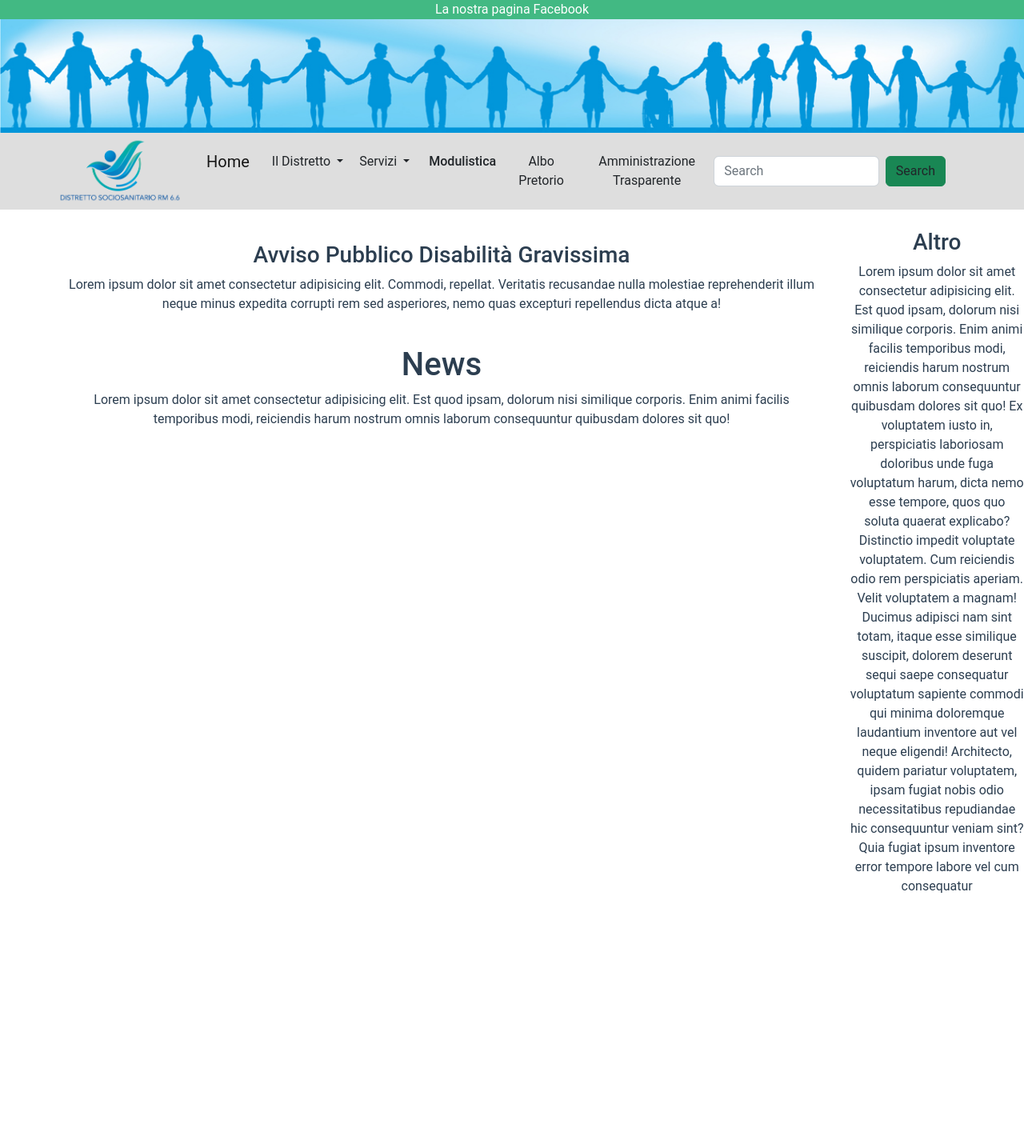
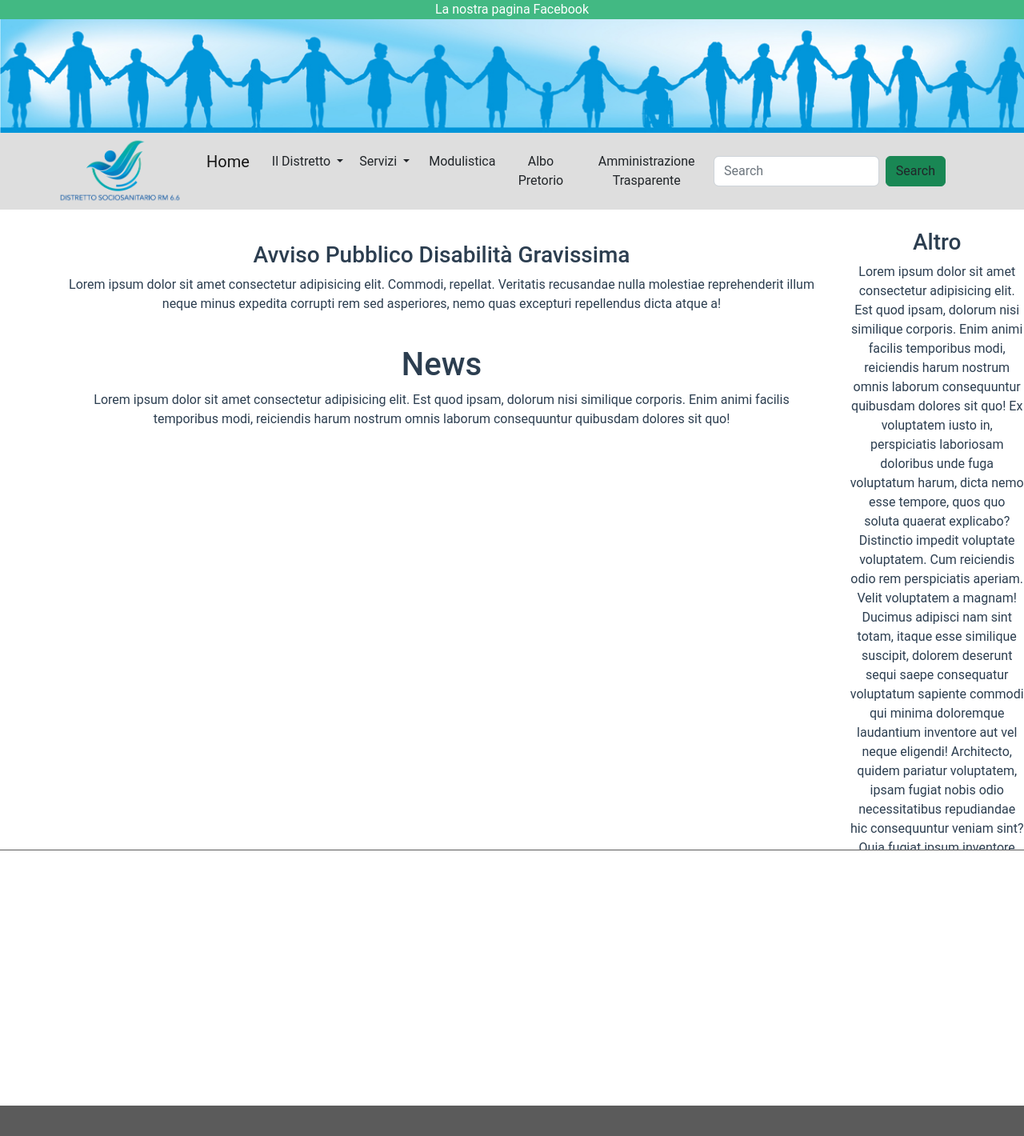
Before and after one commit to Ruma303/ciglieri-demo, a Vue app: page / in a window 1280 px wide. Shown: the top 1420 px of the page at 80% size. Before the commit the page ends 1160 px from the top, so only its background shows below. Built offline with nearby package versions, Linux system fonts and the light colour scheme.

Commit message:
navbar ok

```diff
--- a/src/App.vue
+++ b/src/App.vue
@@ -1,25 +1,31 @@
 <template>
-  <div class="app-container-external">
-    <div class="app-container-internal container-fluid px-0">
+  <div class="app-container container-fluid px-0">
 
+      <!-- $ Header e navbar -->
       <HeaderComponent id="header-component"/>
+
+      <!-- $ Main -->
       <div id="main-view-div">
         <!-- *Questo router-view sará il componente dinamico che mostrerá altre views -->
         <router-view id="main-component"/>
-        <RightSideComponent id="rigthside-container" />
+        <RightSideComponent id="rightside-container" />
       </div>
 
-    </div>
+      <!-- $ Footer -->
+      <Footer id="footer-component"/>
+
   </div>
 </template>
 
 <script>
-import HeaderComponent from './components/header/HeaderComponent.vue';
-import RightSideComponent from '@/components/homepage/RightSideComponent.vue'
+import HeaderComponent from '@/components/header/HeaderComponent.vue';
+import RightSideComponent from '@/components/homepage/RightSideComponent.vue';
+import Footer from '@/components/footer/FooterComponent.vue'
 export default {
     components: {
     HeaderComponent,
     RightSideComponent,
+    Footer,
   }
 }
 
@@ -45,21 +51,20 @@ a {
   -moz-osx-font-smoothing: grayscale;
   text-align: center;
   color: #2c3e50;
+  //width: 100%;
+  //height: 100%;
 }
-.app-container-external {
+.app-container {
   width: 100vw;
+  height: 100vh;
   margin: 0;
   padding: 0;
   position: relative;
 
-  /* #header-component{
-    position:absolute;
-  } */
-
+  //$ Main
   #main-view-div {
     display: flex;
-    //align-items: center;
-    justify-content: space-between;
+    justify-content: start;
     height: 100%;
     width: 100%;
     max-width: 1400px;
@@ -67,23 +72,31 @@ a {
     //gap: 5rem;
     position: relative;
 
-   #main-component {
+    #main-component {
       max-width: 80%;
       width: 100%;
-      height:100;
+      height:100%;
       margin: 0;
       padding-left: 5rem;
       padding-top: 2rem;
       left: 0;
       top: 0;
-   }
-    #rigthside-container {
+    }
+    #rightside-container {
       max-width: 17%;
       position: absolute;
       right: 0;
       top: 0;
     }
   }
+  /*$ Footer */
+  #footer-component {
+    position: relative; //FIXME Forse da cambiare
+    bottom: 0;
+    left: 0;
+    right: 0;
+  }
 }
 
+
 </style>
--- /dev/null
+++ b/src/components/footer/FooterComponent.vue
@@ -0,0 +1,29 @@
+<template>
+    <footer id="footer-container d-flex fixed-bottom flex-column">
+      <div id="upper-footer"></div>
+      <div id="lower-footer"></div>
+    </footer>
+</template>
+
+<script>
+//import
+export default {
+    name: 'Footer',
+}
+</script>
+
+<style lang="scss" scoped>
+#upper-footer{
+    display: flex;
+    justify-content: center;
+    width: 100%;
+    height: 20rem;
+    background-color: white;
+    border-top: .1px solid #5b5b5b
+}
+#lower-footer{
+    background-color: #5b5b5b;
+    width: 100%;
+    height: 5rem;
+}
+</style>
--- a/src/components/header/NavbarComponent.vue
+++ b/src/components/header/NavbarComponent.vue
@@ -6,16 +6,19 @@
     </button>
     <div class="collapse navbar-collapse d-flex align-content-center" id="navbarScroll">
       <ul class="navbar-nav me-auto my-2 my-lg-0 navbar-nav-scroll gap-2" style="--bs-scroll-height: 100px;">
+
         <router-link to="/" class="navbar-brand">Home</router-link>
+
         <li class="nav-item dropdown">
           <a class="nav-link dropdown-toggle text-dark px-1" href="#" role="button" data-bs-toggle="dropdown" aria-expanded="false">
             Il Distretto
           </a>
           <ul class="dropdown-menu">
             <li><router-link class="dropdown-item" to="/comuni">I Comuni</router-link></li>
-            <li><router-link class="dropdown-item" to="/piano-di-zona">Piano di Zona</router-link></li>
+            <li><a class="dropdown-item" href="#">Piano di Zona</a></li>
           </ul>
         </li>
+
         <li class="nav-item dropdown">
           <a class="nav-link dropdown-toggle text-dark" href="#" role="button" data-bs-toggle="dropdown" aria-expanded="false">
             Servizi
@@ -27,23 +30,25 @@
             <li><a class="dropdown-item" href="#">Assistenza Domiciliare</a></li>
           </ul>
         </li>
+
         <li class="nav-item">
-          <router-link class="nav-link text-dark" to="/modulistica" role="button" aria-expanded="false" id="modulistica-link">
+          <router-link to="/modulistica" class="nav-link text-dark">
             Modulistica
           </router-link>
         </li>
 
         <li class="nav-item">
-          <router-link class="nav-link text-dark" to="/albo-pretorio" role="button" aria-expanded="false">
+          <router-link class="nav-link text-dark" to="/albo-pretorio">
             Albo Pretorio
           </router-link>
+        </li>
 
-        </li>
         <li class="nav-item">
-          <router-link class="nav-link  text-dark" to="/amministrazione-trasparente" role="button" aria-expanded="false">
+          <router-link class="nav-link text-dark" to="/amministrazione-trasparente">
             <span class="text-collapse">Amministrazione Trasparente</span>
           </router-link>
         </li>
+
       </ul>
       <form class="d-flex" role="search">
         <input class="form-control me-2" type="search" placeholder="Search" aria-label="Search">
--- a/src/views/MainView.vue
+++ b/src/views/MainView.vue
@@ -23,18 +23,20 @@ export default {
 <style lang="scss" scoped>
 .main-container {
     display: flex;
-    justify-content: space-between;
+    justify-content: start;
     height: 100%;
     width: 100%;
     margin: 0 auto;
     padding: 1rem 0;
     gap: 1rem;
-    position: relative;
+    // position: relative;
 
     .news-container {
         margin: 0;
+        // position: absolute;
         left: 0;
         top: 0;
+
     }
 }
 </style>
```
